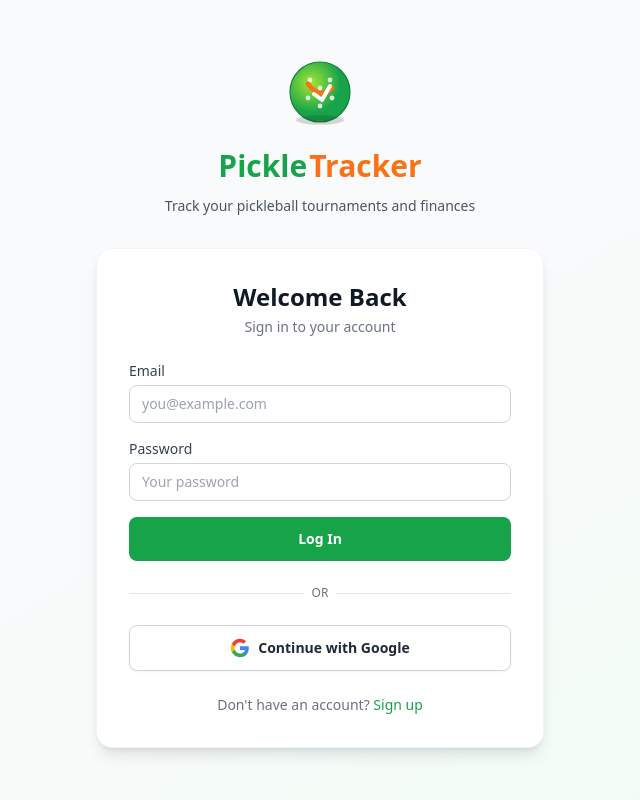
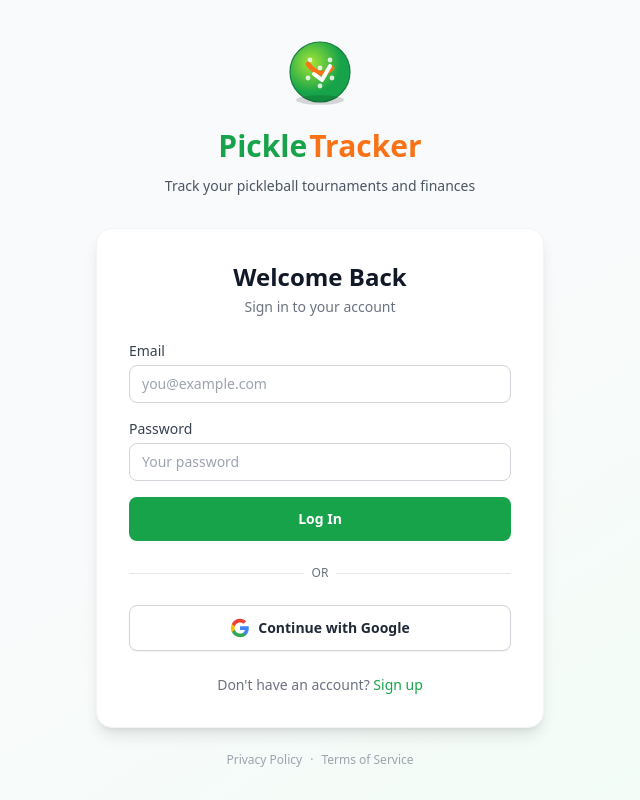
Before and after one commit to Amandeep1998/pickletracker, a React (Vite) app in the folder frontend/: page /login in a window 1280 px wide. Shown: the whole page, without its empty margins (320-960 px from the left). Built offline with nearby package versions, Linux system fonts and the light colour scheme; no server answers; the HTML template or start-up script is replaced by a standard one.

Commit message:
Add Privacy Policy and Terms of Service links to Login page footer
Co-Authored-By: Claude Sonnet 4.6 <noreply@anthropic.com>

```diff
--- a/frontend/src/pages/Login.jsx
+++ b/frontend/src/pages/Login.jsx
@@ -125,6 +125,17 @@ export default function Login() {
           </Link>
         </p>
         </div>
+
+        {/* Footer links */}
+        <p className="text-center text-xs text-gray-400 mt-6">
+          <Link to="/privacy-policy" className="hover:text-gray-600 hover:underline transition-colors">
+            Privacy Policy
+          </Link>
+          <span className="mx-2">·</span>
+          <Link to="/terms" className="hover:text-gray-600 hover:underline transition-colors">
+            Terms of Service
+          </Link>
+        </p>
       </div>
     </div>
   );
```
